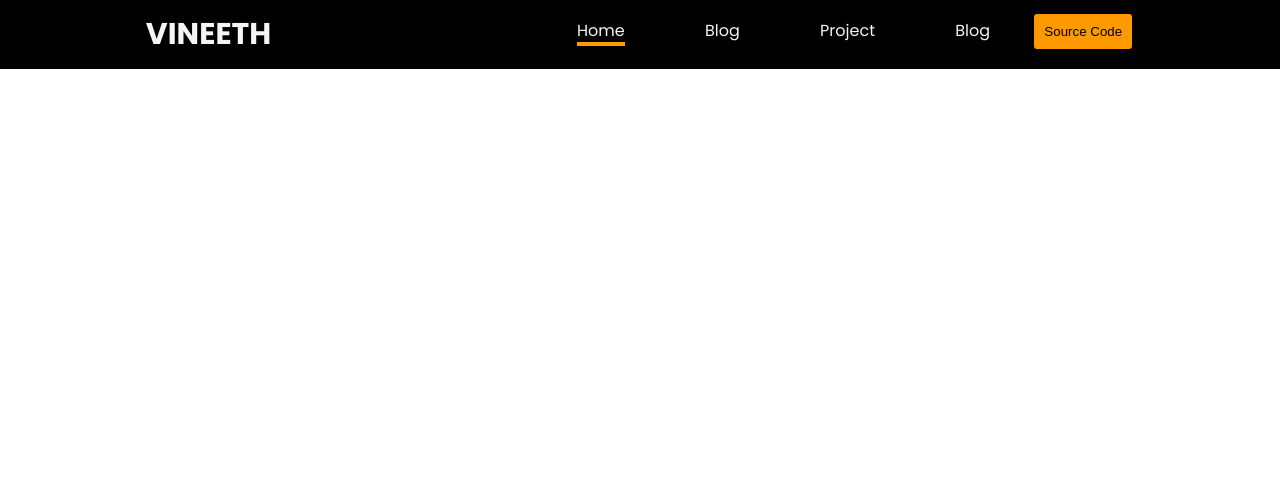
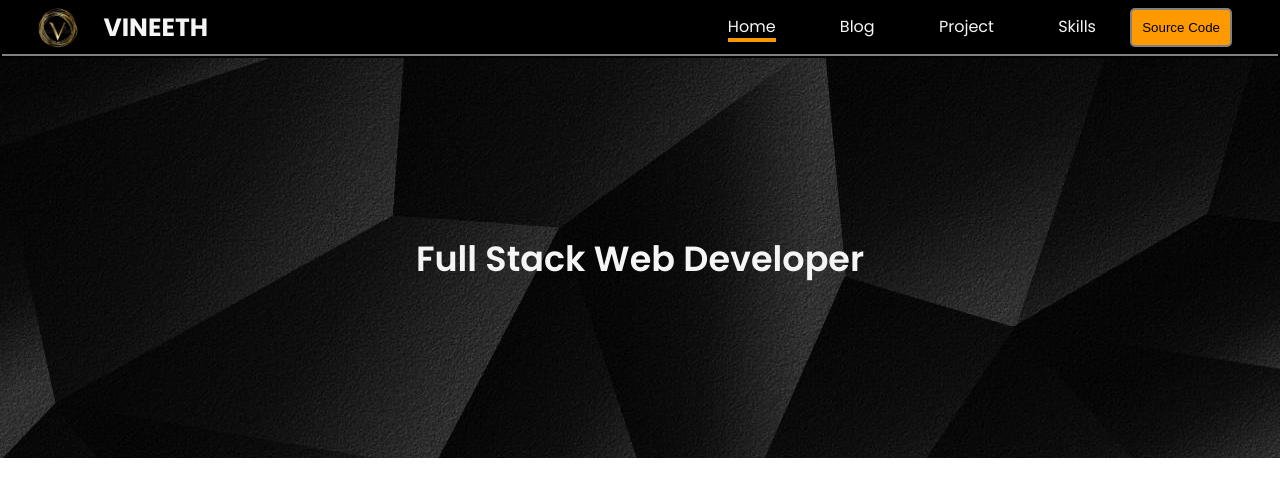
Before and after one commit to vineethpejathaya/Portfolio-2, a plain HTML site: page Home Page/Index.html in a window 1280 px wide. Drawn offline with Linux system fonts and the light colour scheme.

Commit message:
Some design changes in the home page

```diff
--- a/Home Page/Index.html
+++ b/Home Page/Index.html
@@ -17,22 +17,52 @@
 </head>
 
 <body>
+
+    <!-- NavBar-->
     <div class="Navigator">
         <nav class="navbar">
             <div class="Menu-container">
-                <div class="Brand-name">VINEETH</div>
-                    <ul class="menu">
-                        <li><a href="#" class="link active">Home</a></li>
-                        <li><a href="#"class="link">Blog</a></li>
-                        <li><a href="#"class="link">Project</a></li>
-                        <li><a href="#"class="link">Blog</a></li>
-                        <button class="orange-button">Source Code</button>
-                    </ul>
+
+                <!-- Logo & Name-->
+                <div class="logo-container">
+                    <img class="logo" src="Logo.jpg"/>
+                    <div class="Brand-name">VINEETH</div>
+                </div>
+
+                <!-- Menus and Sub-menus-->
+                <ul class="menu">
+                    <li><a href="#" class="link active">Home</a></li>
+                    <li><a href="#"class="link sub-1">Blog</a>
+                     <!--<div class="sub-menu">
+                          <ul>
+                            <li><a href="#">HTML & CSS</a></li>
+                            <li><a href="#">JavaScript</a></li>
+                            <li><a href="#">React</a></li>
+                        </ul>
+                    </div>  -->
+                    </li>
+                    <li><a href="#"class="link">Project</a>
+                   <!-- <div class="sub-menu">
+                        <ul>
+                            <li><a href="#">HTML & CSS</a></li>
+                            <li><a href="#">JavaScript</a></li>
+                            <li><a href="#">React</a></li>
+                        </ul>
+                    </div>  -->
+                    </li>
+                    <li><a href="#"class="link">Skills</a></li>
+                    <button class="orange-button">Source Code</button>
+                </ul>
             </div>
         </nav>
     </div>
-    <div class="image-info">
 
+    <!-- Overview board-->
+    <div class="OverView">
+         <p>Full Stack Web Developer</p>
     </div>
+    <div class="info">
+
+   </div>
 </body>
 </html>
--- a/Home Page/Style.css
+++ b/Home Page/Style.css
@@ -4,55 +4,103 @@
     padding: 0;
     box-sizing: border-box;
 }
+
 body {
     font-family: 'Poppins', sans-serif;
-    background-image: url('Background-image-5.jpg');
 }
+
 .navbar{
     background-color: black;
     color: whitesmoke;
     border: 2px solid black;
-    opacity: 1;
+    width: 100vw;
 }
+
 .Menu-container{
     display: flex;
     flex-direction: row;
-    justify-content: space-around;
-    padding: 10px;
-    opacity:1;
+    justify-content: space-between;
+    padding: 6px;
+    border-bottom: 2px solid gray;
 }
+
+.logo-container{
+    width: 170px;;
+    display: flex;
+    flex-direction: row;
+    justify-content: space-between;
+    align-items: center;
+    margin: 0 30px;
+}
+
+.logo{
+    width: 40px ;
+    height: 40px;
+    border-radius: 50%;
+}
+
 .Brand-name{
-    font-size: 30px;
+    font-size: 25px;
     font-weight: 700;
 }
+
 .menu{
     list-style: none;
+    margin: 0 40px;
+}
 
-}
 .menu li{
     display: inline;
     padding: 30px;
-    margin: 8px;
     font-weight: 400 ;
     cursor: pointer;
 }
+
 .menu li a{
     text-decoration: none;
     color: whitesmoke;
 }
+
 .orange-button{
     background-color: #ff9900;
     padding: 10px;
-    border: 2px solid black;
+    border: 2px solid gray;
     border-radius: 5px;
     color: black;
     font-weight:400 ;
 }
-.active{
+
+.menu li .active, .link:hover{
     border-bottom: 4px solid #ff9900;
 }
-img{
-    width:100vw;
-    height: 10%;
+/*
+.sub-menu{
+   display: none;
+}
+.menu ul li .sub-1:hover .sub-menu{
+    display: block;
+} */
 
+.OverView{
+    display: flex;
+    width: 100vw;
+    height: 400px;
+    align-items: center;
+    justify-content: center;
+    background-image: url('Background-image-4.jpg');
+    font-size: 35px;
+    font-weight: 600;
+    color: whitesmoke;
 }
+
+.info{
+    display: flex;
+    width: 100vw;
+    height: 400px;
+    align-items: center;
+    justify-content: center;
+   /* background-image: url('Background-omage-hexagon-2.jpeg');*/
+    font-size: 40px;
+    font-weight: 600;
+    color: whitesmoke;
+}
```
Also changed, not shown: Home Page/Background-image-5.jpeg (deleted), Home Page/Logo.jpg (added), Home Page/Profile-image.jpeg (added), 1 other file.
